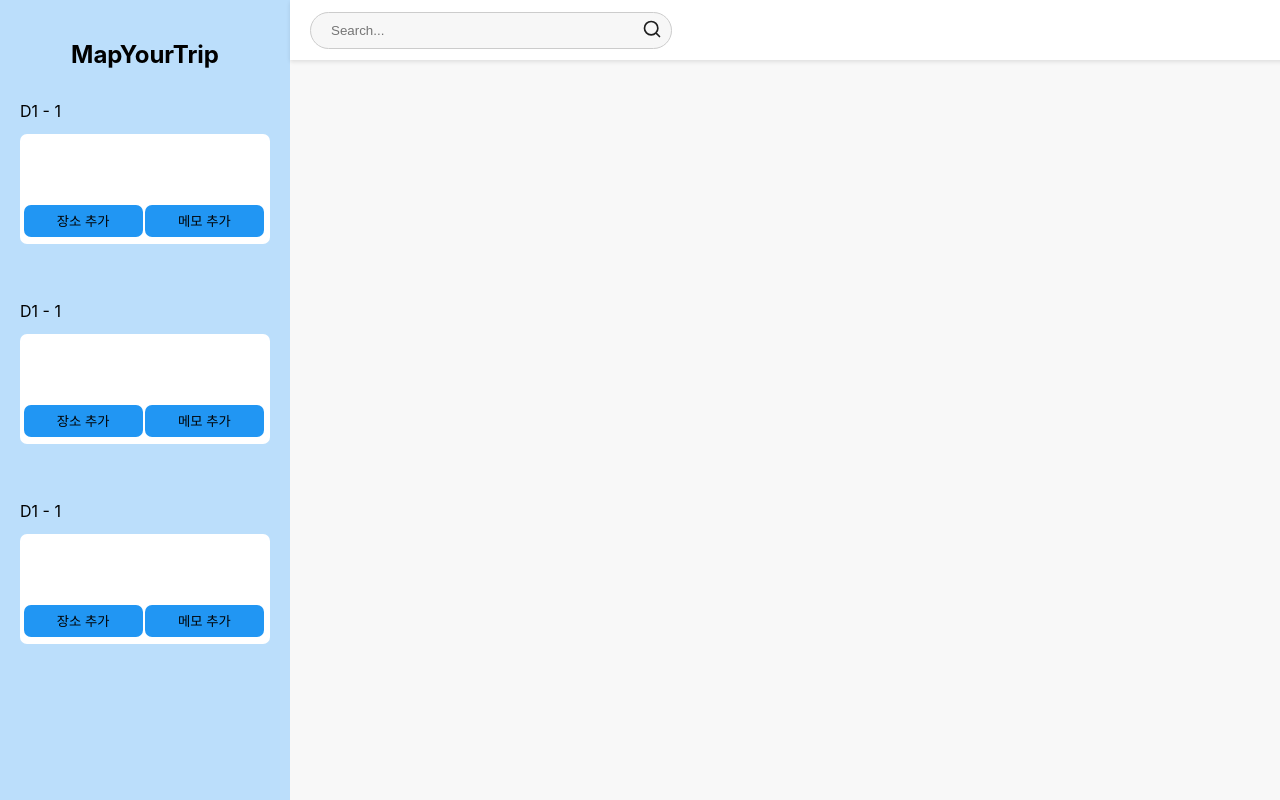
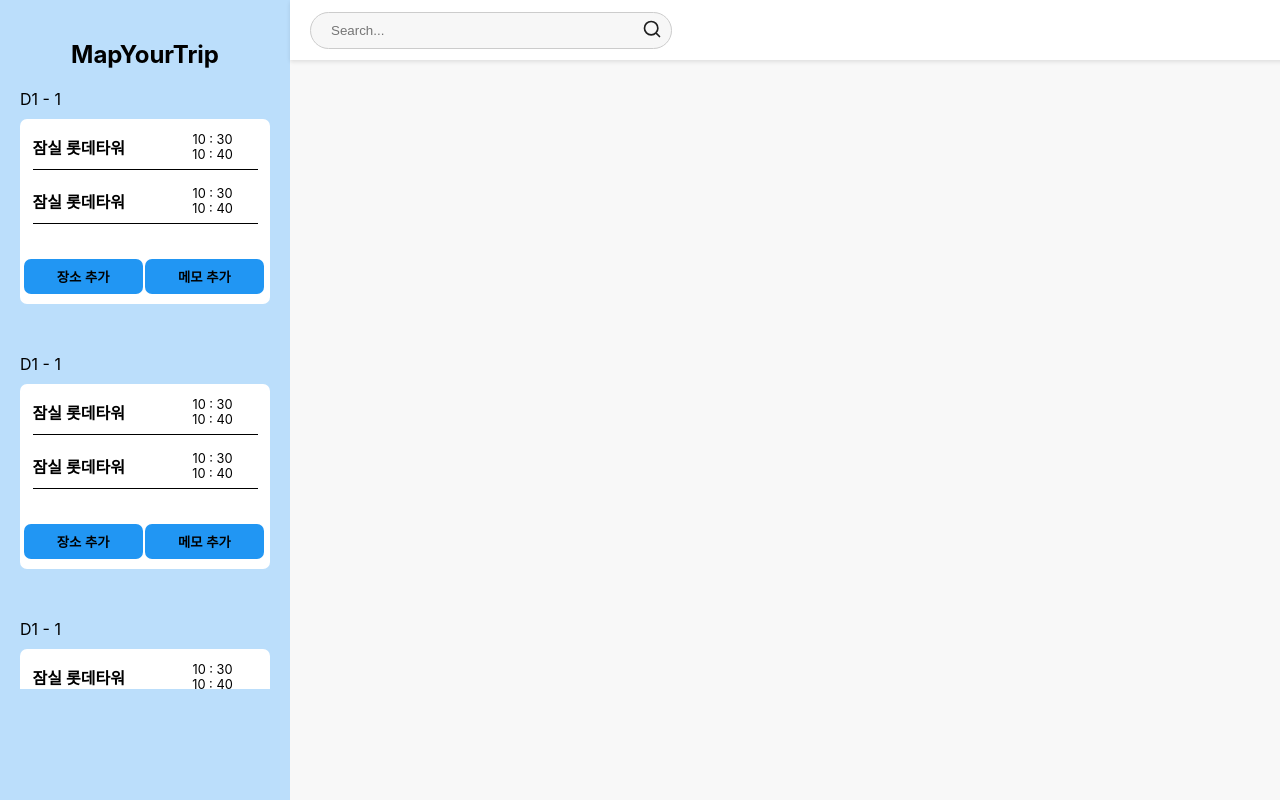
Before and after one commit to smartPotatoo/MapYourTrip_Front, a React (Create React App) app: page / in a window 1280 px wide. Built offline with nearby package versions, Linux system fonts and the light colour scheme.

Commit message:
feat: add schedule time item

```diff
--- a/src/components/ScheduleDateItem.js
+++ b/src/components/ScheduleDateItem.js
@@ -1,5 +1,6 @@
 import React from 'react';
-import { Link } from 'react-router-dom';
+import ScheduleTimeItem from './ScheduleTimeItem'
+
 import '../styles/ScheduleDateItem.css';
 
 const ScheduleDateItem = (props) => {
@@ -11,7 +12,10 @@ const ScheduleDateItem = (props) => {
         </div>
         <div className='detail-schedule-container'>
           <div className='time-memo-list-container'>
+            <ScheduleTimeItem/>
+            <ScheduleTimeItem/>
 
+            <p></p>
           </div>
           <div className='schedule-add-container'>
             <input className='detail-add-button' type='button' value={"장소 추가"}/>
--- /dev/null
+++ b/src/components/ScheduleTimeItem.js
@@ -0,0 +1,19 @@
+import React from 'react';
+import { Link } from 'react-router-dom';
+import '../styles/ScheduleTimeItem.css';
+
+const ScheduleTimeItem = (props) => {
+  return (
+    <div className="schedule-time-item-container">
+      <div className='palce-name-conatiner'>
+        <p>잠실 롯데타워</p>
+      </div>
+      <div className='time-container'>
+        <p>10 : 30</p>
+        <p>10 : 40</p>
+      </div>
+    </div>
+  );
+};
+
+export default ScheduleTimeItem;
--- a/src/styles/ScheduleDateItem.css
+++ b/src/styles/ScheduleDateItem.css
@@ -1,18 +1,21 @@
 .schedule-date-item-container{
   width: 100%;
-  min-height: 150px;
   margin-bottom: 50px;
+
+
 }
 .detail-date-container{
   display: grid;
   width: 100%;
-  height: 100%;
-  grid-template-rows: 30% 70%;
+  min-height: 150px;
+
+  grid-template-rows: auto auto;
+
 }
 .schedule-date-item-container .date-container{
   display: flex;
   align-items: center;
-  /* justify-content: center; */
+  margin-bottom: 10px;
 }
 
 .schedule-date-item-container .date-container p{
@@ -21,17 +24,15 @@
 
 .detail-schedule-container{
   width: 100%;
-  height: 100%;
   background-color: white;
   border-radius: 7px;
   padding-bottom: 5px;
+
 }
-.detail-schedule-container .time-memo-list-container{
-  min-height: 68%;
-}
+
 .detail-schedule-container .schedule-add-container{
   display: grid;
-  height: 30%;
+  height: 35px;
   width: 97%;
   grid-template-columns: 49% 49%;
   grid-column-gap: 1%;
@@ -42,4 +43,15 @@
   background-color: #2196f3;
   border-radius: 7px;
   border: 0;
+  cursor: pointer;
+  font-weight: 600;
 }
+
+.schedule-add-container input:active{
+  opacity: .7;
+}
+
+.detail-schedule-container .time-memo-list-container{
+  display: flex;
+  flex-direction: column;
+}
--- /dev/null
+++ b/src/styles/ScheduleTimeItem.css
@@ -0,0 +1,24 @@
+.schedule-time-item-container{
+  width: 90%;
+  height: 50px;
+  margin:auto;
+  border-bottom: 1px solid black;
+  display: grid;
+  grid-template-columns: 60% 40%;
+  margin-bottom: 3px;
+}
+
+.schedule-time-item-container .time-container {
+  display: flex;
+  flex-direction: column;
+  align-items: center;
+  justify-content: center;
+}
+
+.schedule-time-item-container .time-container p{
+  font-size: 0.8rem;
+  margin: 0;
+}
+.schedule-time-item-container .palce-name-conatiner p{
+  font-weight: 600;
+}
```
Also changed, not shown: src/components/DetailScheduleItem.js (added).
